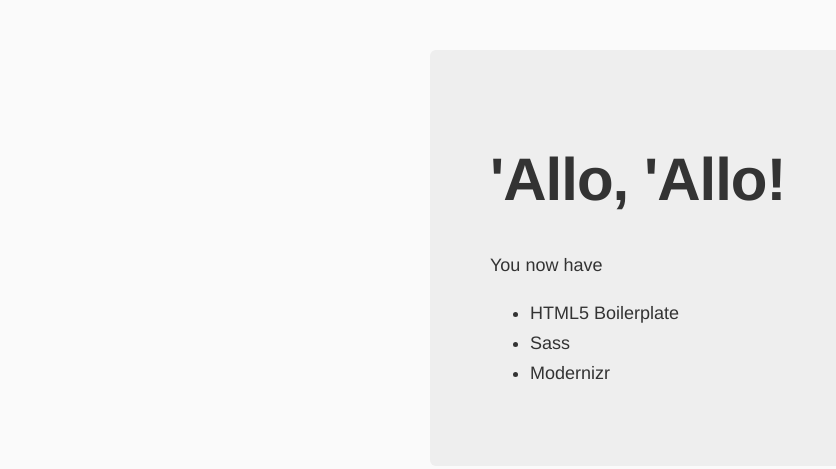
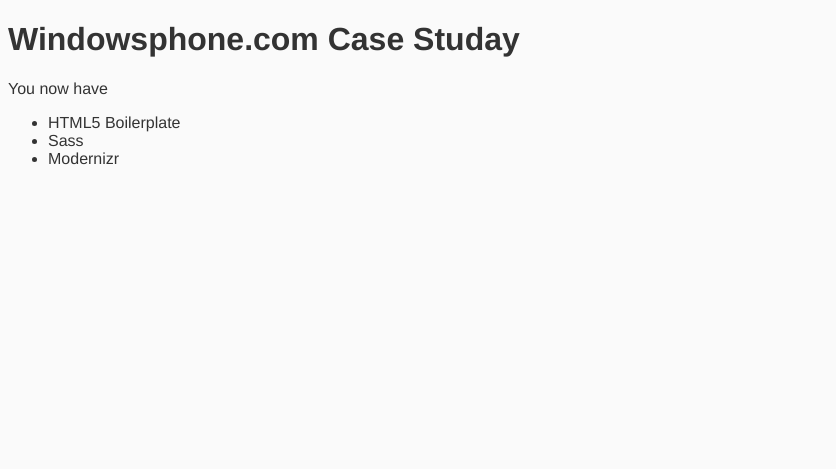
Before and after one commit to LetterTCarter/casestudy-windowsphone, a website: page app/index.html in a window 1280 px wide. Shown: the whole page, without its empty margins (0-836 px from the left). Drawn offline with nearby package versions, Linux system fonts and the light colour scheme; files that its build step writes are made by us from their sources.

Commit message:
testing gulp serve install

```diff
--- a/app/index.html
+++ b/app/index.html
@@ -26,7 +26,7 @@
     <![endif]-->
 
     <div class="hero-unit">
-      <h1>'Allo, 'Allo!</h1>
+      <h1>Windowsphone.com Case Studay</h1>
       <p>You now have</p>
       <ul>
         <li>HTML5 Boilerplate</li>
--- a/app/styles/main.scss
+++ b/app/styles/main.scss
@@ -7,22 +7,6 @@
   color: #333;
 }
 
-.hero-unit {
-  margin: 50px auto 0 auto;
-  width: 300px;
-  font-size: 18px;
-  font-weight: 200;
-  line-height: 30px;
-  background-color: #eee;
-  border-radius: 6px;
-  padding: 60px;
-  h1 {
-    font-size: 60px;
-    line-height: 1;
-    letter-spacing: -1px;
-  }
-}
-
 .browserupgrade {
   margin: 0.2em 0;
   background: #ccc;
```
